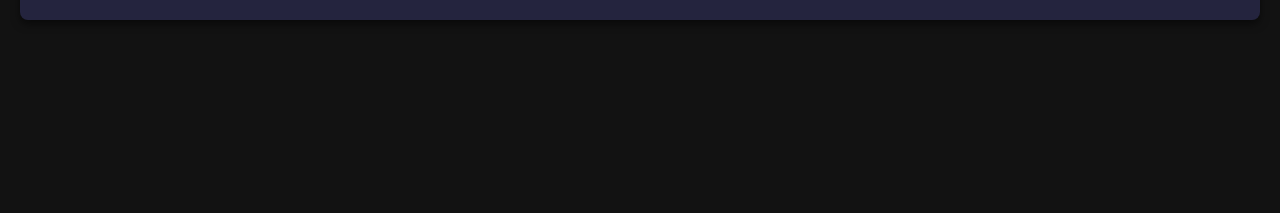
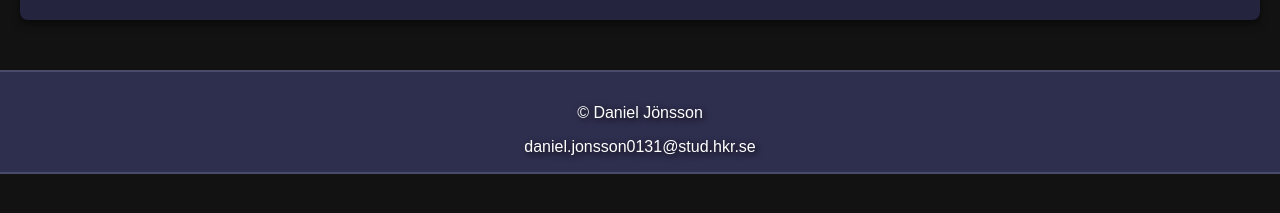
Before and after one commit to DanielJ0131/Lab2, a React (Vite) app in the folder client/: page / in a window 1280 px wide. Shown: the part 583-796 px from the top of the page. Built offline with nearby package versions, Linux system fonts and the light colour scheme; no server answers.

Commit message:
Add correct footer

```diff
--- a/client/src/App.jsx
+++ b/client/src/App.jsx
@@ -8,7 +8,10 @@ function App() {
         <h1>Lab 2 Full Stack</h1>
       </header>
       <ProjectAssignmentsTable />
-
+      <footer>
+        <p>© Daniel Jönsson</p>
+        <a href="mailto:daniel.jonsson0131@stud.hkr.se">daniel.jonsson0131@stud.hkr.se</a>
+      </footer>
     </div>
   )
 }
```
